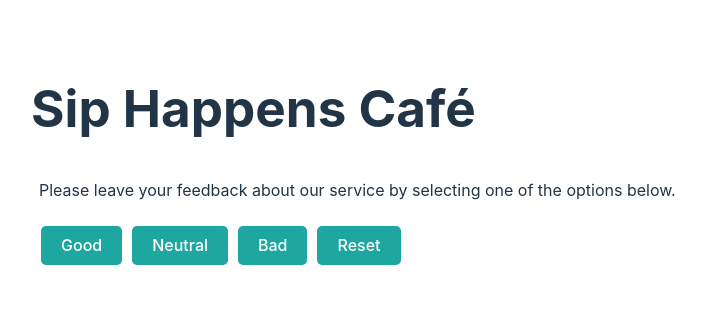
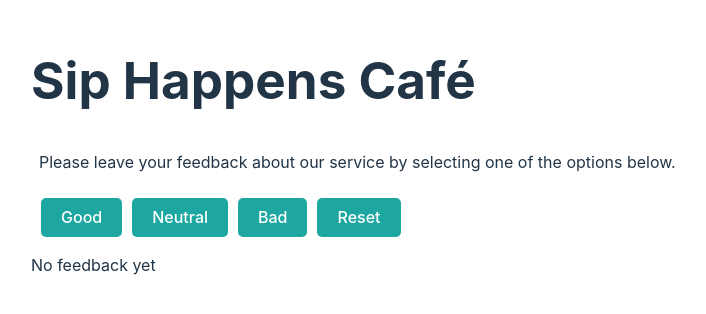
Before and after one commit to Viktor2024S/goit-react-hw-02, a React (Vite) app: page / in a window 1280 px wide. Shown: the part 260-574 px from the top of the page, without its empty margins (1-707 px from the left). Built offline with nearby package versions, Linux system fonts and the light colour scheme.

Commit message:
Update step-3

```diff
--- a/src/App.jsx
+++ b/src/App.jsx
@@ -34,7 +34,7 @@ export default function App() {
     <>
       <Description />
       <Option updateFeedback={updateFeedback} />
-      {totalFeedback > 0 && (
+      {totalFeedback > 0 ? (
         <Feedback
           good={count.good}
           neutral={count.neutral}
@@ -42,6 +42,8 @@ export default function App() {
           total={totalFeedback}
           positivePercentage={positivePercentage}
         />
+      ) : (
+        <p>No feedback yet</p>
       )}
     </>
   );
```
